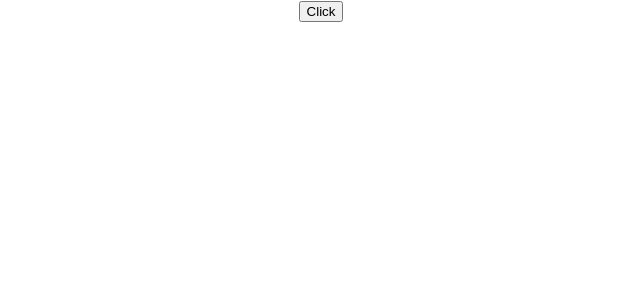
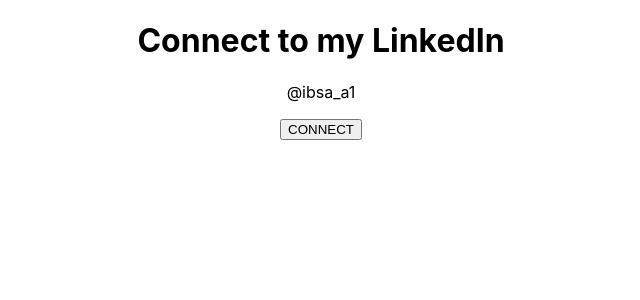
Before and after one commit to ibsa-a1/First-React-App, a React (Create React App) app: page / in a window 1280 px wide. Shown: the top 300 px of the page, without its empty margins (319-959 px from the left). Built offline with nearby package versions, Linux system fonts and the light colour scheme.

Commit message:
Updated State

```diff
--- a/src/App.js
+++ b/src/App.js
@@ -4,8 +4,8 @@
 import Wellcome from './Components/JSX';
 import Fullname from './Components/Props';
 import LinkedIn from './Components/states';
-import Event_func from './Components/Event_on_func';
-import Event_on_class from './Components/Event_on_class';
+// import Event_func from './Components/Event_on_func';
+// import Event_on_class from './Components/Event_on_class';
 
 function App() {
   return (
@@ -28,14 +28,14 @@
       </Fullname> */}
 
 
-      {/* <LinkedIn /> */}
+      <LinkedIn />
 
 
 
       {/* <Event_func /> */}
 
 
-      <Event_on_class />
+      {/* <Event_on_class /> */}
     </div>
   );
 }
--- a/src/Components/states.js
+++ b/src/Components/states.js
@@ -1,33 +1,31 @@
-// import React, { Component } from 'react'
+import React, { Component } from 'react'
 
-// class LinkedIn extends Component {
-//     constructor() {
-//       super()
+class LinkedIn extends Component {
+    constructor() {
+      super()
 
-//       this.state = {
-//          channel: "Connect to my LinkedIn",
-//          isClicked: false,
-//       }
-//     }
+      this.state = {
+         channel: "Connect to my LinkedIn",
+         isClicked: false,
+      }
+    }
 
 
-//     mergeText(){
-//         this.setState({
-//             channel: "Thank you for connecting",
-//             isClicked: true,
-//         });
-//     }
-//   render() {
-//     return (
-//       <div>
-//         <h1>{this.state.channel}</h1>
-//         {!this.state.isClicked && <p>@ibsa_a1</p>}
-//         {!this.state.isClicked && (
-//             <button onClick={() => this.mergeText()}>CONNECT</button>
-//         )}
-//       </div>
-//     );
-//   }
+    mergeText(){
+        this.setState({
+            channel: "Thank you for connecting",
+            isClicked: true,
+        });
+    }
+  render() {
+    return (
+      <div>
+        <h1>{this.state.channel}</h1>
+        {!this.state.isClicked && <p>@ibsa_a1</p>}
+            <button onClick={() => this.mergeText()}>CONNECT</button>
+      </div>
+    );
+  }
 
-// }
-// export default LinkedIn
+}
+export default LinkedIn
```
